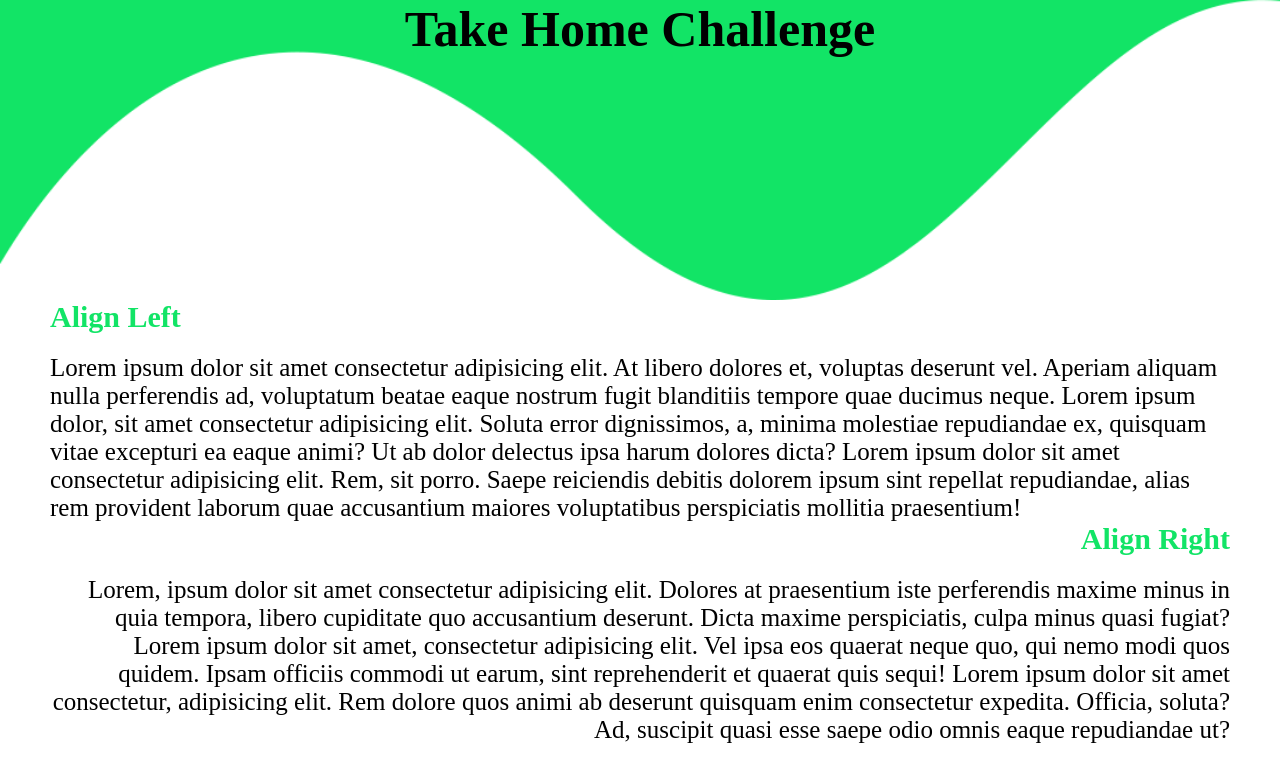
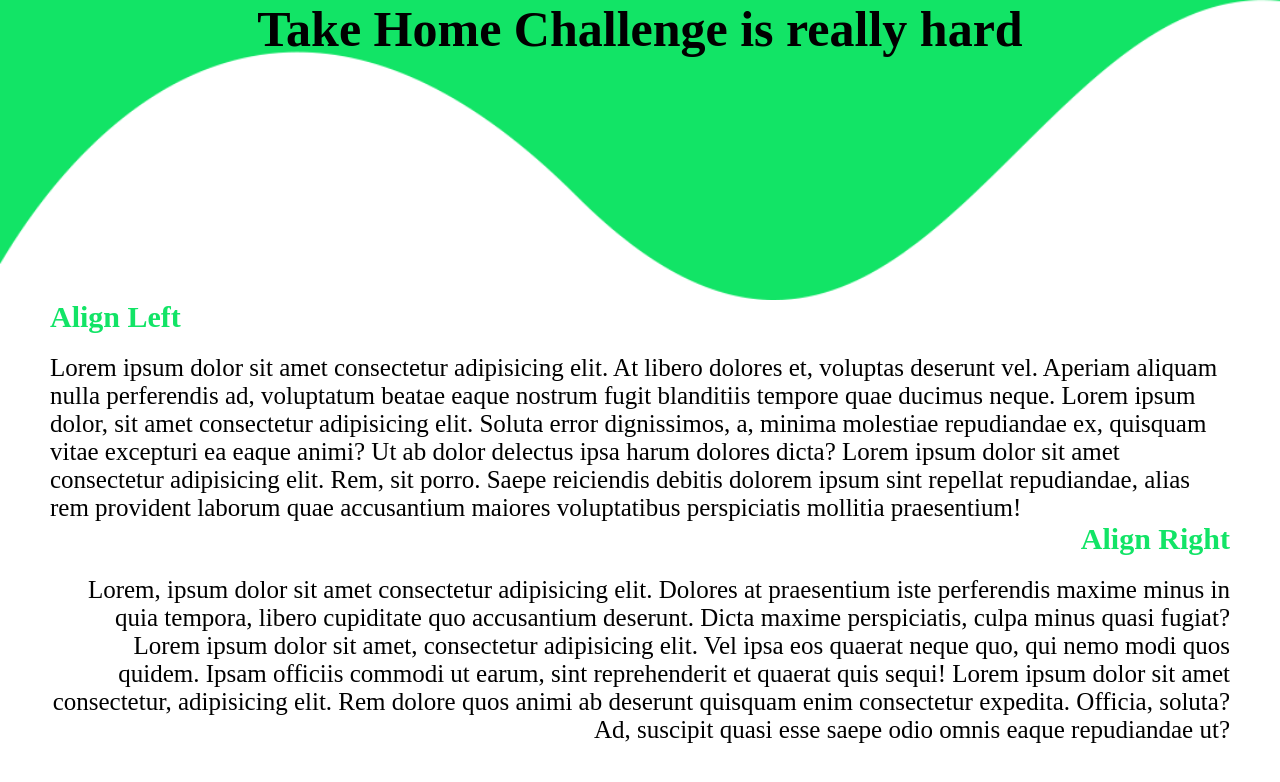
Before and after one commit to mdonlon30/Take-Home-Second-Try, a plain HTML site: page index.html in a window 1280 px wide. Drawn offline with Linux system fonts and the light colour scheme.

Commit message:
made title longer

```diff
--- a/index.html
+++ b/index.html
@@ -9,7 +9,7 @@
 </head>
 <body>
     <div class="wave">
-        <h1>Take Home Challenge</h1>
+        <h1>Take Home Challenge is really hard</h1>
     </div>
     <div class="left">
         <h2>Align Left</h2>
```
